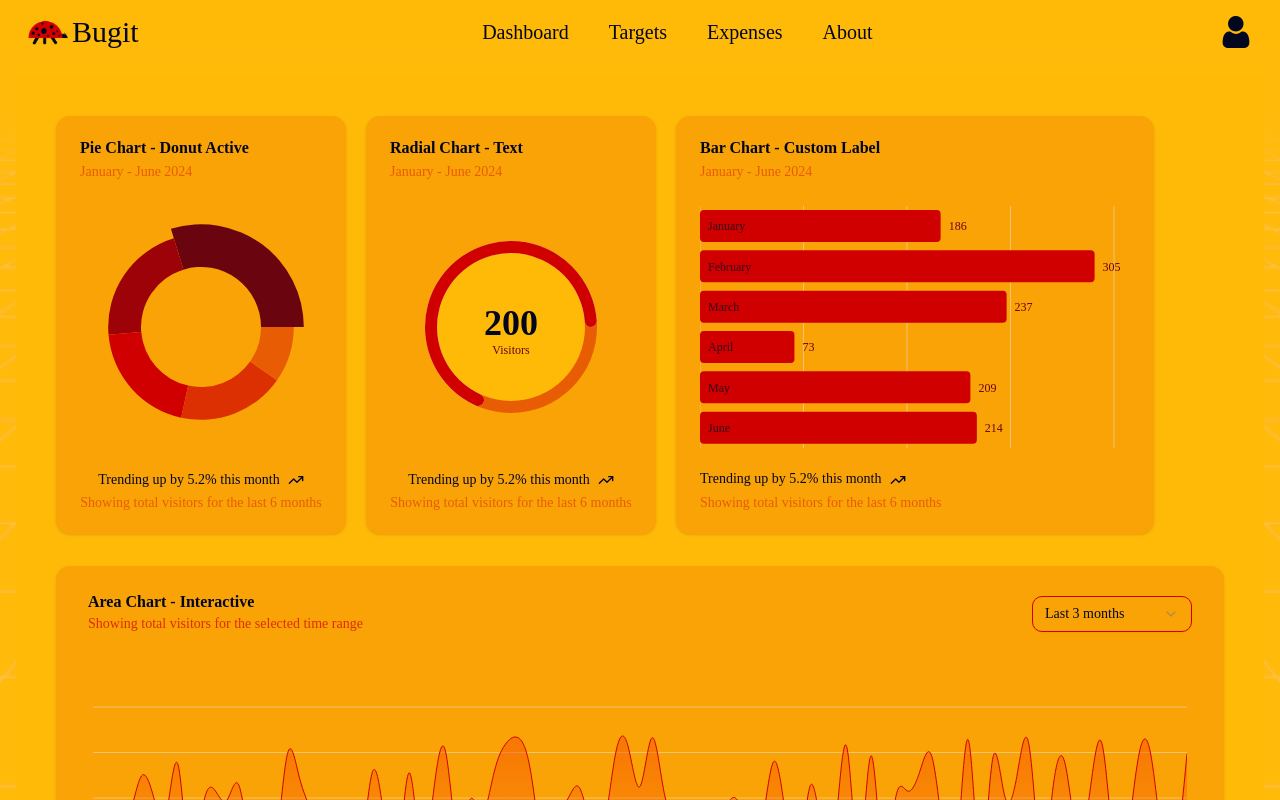
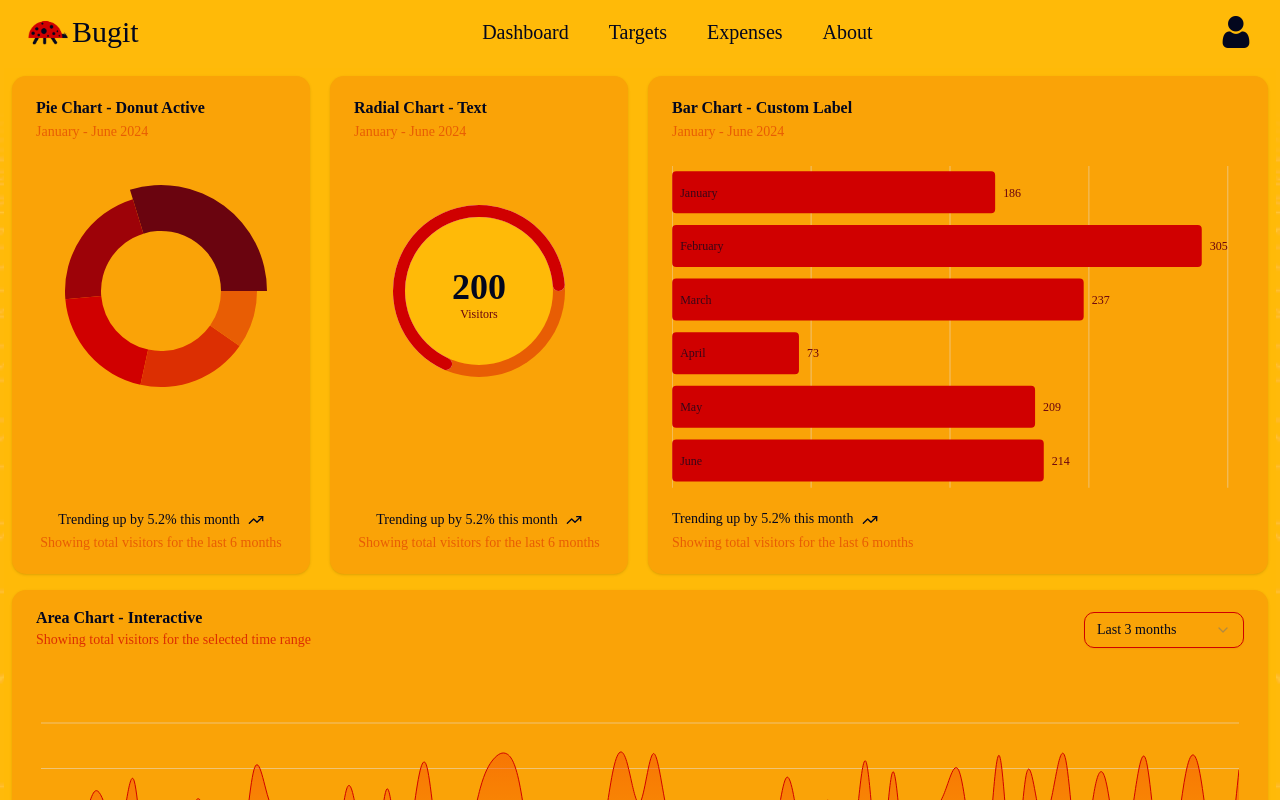
Before and after one commit to Shuvamdt/Buget, a React (Vite) app in the folder Client/: page /dashboard in a window 1280 px wide. Built offline with nearby package versions, Linux system fonts and the light colour scheme; a web font is replaced by a local one.

Commit message:
Dashboard update

```diff
--- a/Client/src/Components/AreaChart.jsx
+++ b/Client/src/Components/AreaChart.jsx
@@ -153,7 +153,7 @@ export function ChartAreaInteractive() {
   });
 
   return (
-    <Card className="pt-0 p-2 mx-8 bg-[#FAA307] text-[#03071E]">
+    <Card className="pt-0 bg-[#FAA307] text-[#03071E] w-full">
       <CardHeader className="flex items-center gap-2 space-y-0 py-5 sm:flex-row">
         <div className="grid flex-1 gap-1">
           <CardTitle>Area Chart - Interactive</CardTitle>
@@ -183,10 +183,10 @@ export function ChartAreaInteractive() {
           </SelectContent>
         </Select>
       </CardHeader>
-      <CardContent className="px-2 pt-4 sm:px-6 sm:pt-6">
+      <CardContent className="flex flex-1 px-2 pt-4 sm:px-6 sm:pt-6">
         <ChartContainer
           config={chartConfig}
-          className="aspect-auto h-[250px] w-full"
+          className="flex-1 aspect-auto h-[250px] w-full"
         >
           <AreaChart data={filteredData}>
             <defs>
--- a/Client/src/Components/PieChart.jsx
+++ b/Client/src/Components/PieChart.jsx
@@ -62,10 +62,10 @@ export function ChartPieDonutActive() {
           <p className="text-[#E85D04]">January - June 2024</p>
         </CardDescription>
       </CardHeader>
-      <CardContent className="flex-1 pb-0">
+      <CardContent className="flex flex-1 pb-0">
         <ChartContainer
           config={chartConfig}
-          className="mx-auto aspect-square max-h-[250px]"
+          className="flex-1 mx-auto aspect-square max-h-[250px]"
         >
           <PieChart>
             <ChartTooltip
--- a/Client/src/Components/RadialChart.jsx
+++ b/Client/src/Components/RadialChart.jsx
@@ -42,10 +42,10 @@ export function ChartRadialText() {
           <p className="text-[#E85D04]">January - June 2024</p>
         </CardDescription>
       </CardHeader>
-      <CardContent className="flex-1 pb-0">
+      <CardContent className="flex flex-1 pb-0">
         <ChartContainer
           config={chartConfig}
-          className="mx-auto aspect-square max-h-[250px]"
+          className="flex-1 mx-auto aspect-square max-h-[250px]"
         >
           <RadialBarChart
             data={chartData}
--- a/Client/src/Pages/Dashboard.jsx
+++ b/Client/src/Pages/Dashboard.jsx
@@ -6,13 +6,27 @@ import { ChartRadialText } from "../Components/RadialChart";
 
 const Dashboard = () => {
   return (
-    <div className="font-1 bg-[#FFBA08] p-2 m-4">
-      <div className="flex w-full gap-5 p-4 m-4">
-        <ChartPieDonutActive />
-        <ChartRadialText />
-        <ChartBarLabelCustom />
+    <div className="font-1 bg-[#FFBA08] px-2 mx-1 py-2 my-2">
+      <div className="grid grid-cols-1 grid-rows-4 sm:grid-cols-2 sm:grid-rows-3 lg:grid-rows-2 lg:grid-cols-4 w-full gap-4 justify-center">
+        <div className="flex flex-1 row-span-1">
+          <div className="flex flex-1">
+            <ChartPieDonutActive />
+          </div>
+        </div>
+        <div className="flex flex-1 row-span-1">
+          <div className="flex flex-1">
+            <ChartRadialText />
+          </div>
+        </div>
+        <div className="flex col-span-1 sm:col-span-2">
+          <div className="flex-1">
+            <ChartBarLabelCustom />
+          </div>
+        </div>
+        <div className="flex flex-1 col-span-1 sm:col-span-2 lg:col-span-4">
+          <ChartAreaInteractive />
+        </div>
       </div>
-      <ChartAreaInteractive />
     </div>
   );
 };
```
